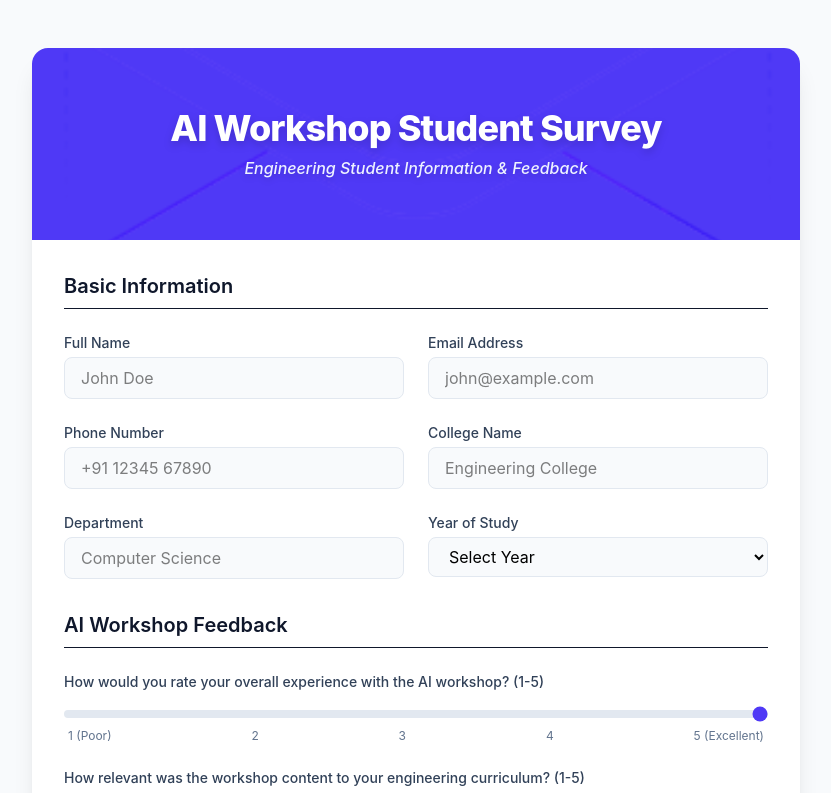
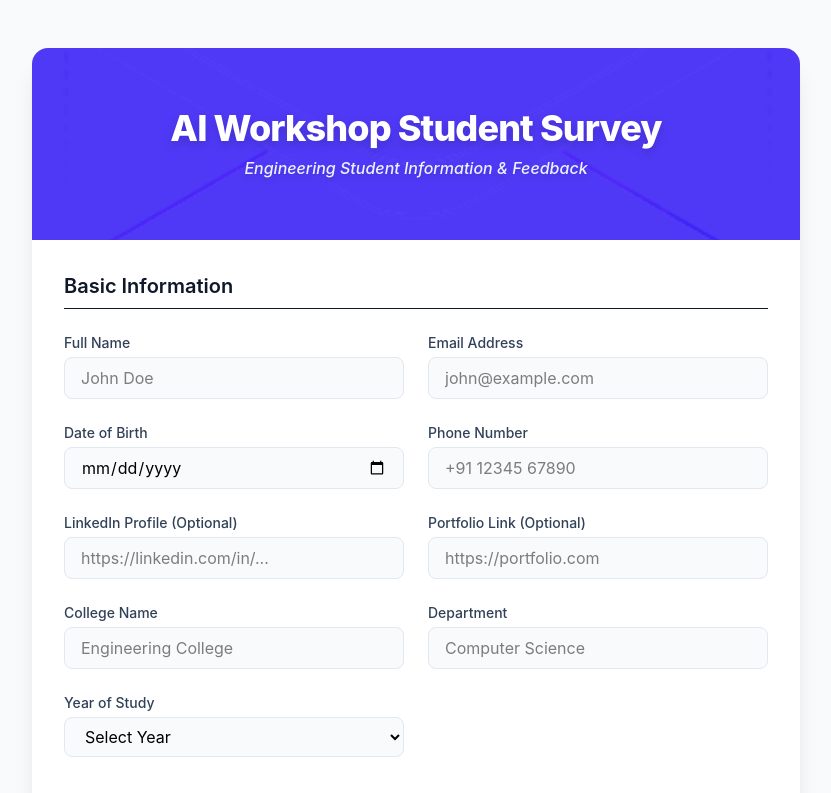
Before and after one commit to Anjalipatel1526/Surveyform, a React (Vite) app: page / in a window 1280 px wide. Shown: the top 793 px of the page, without its empty margins (224-1055 px from the left). Built offline with nearby package versions, Linux system fonts and the light colour scheme.

Commit message:
feat: add dob, linkedin, and portfolio fields to survey form and update documentation

```diff
--- a/src/components/SurveyForm.jsx
+++ b/src/components/SurveyForm.jsx
@@ -5,10 +5,13 @@ const SurveyForm = () => {
     const [formData, setFormData] = useState({
         name: '',
         email: '',
+        dob: '',
         phone: '',
         college: '',
         department: '',
         year: '',
+        linkedin: '',
+        portfolio: '',
         experience: '5',
         relevance: '5',
         satisfaction: '5',
@@ -50,7 +53,8 @@ const SurveyForm = () => {
             setStatus('success');
             alert('Thank you! Your survey response has been recorded.');
             setFormData({
-                name: '', email: '', phone: '', college: '', department: '', year: '',
+                name: '', email: '', dob: '', phone: '', college: '', department: '', year: '',
+                linkedin: '', portfolio: '',
                 experience: '5', relevance: '5', satisfaction: '5', recommend: 'Yes',
                 valuable_learned: '', improvement_suggestions: ''
             });
@@ -105,6 +109,17 @@ const SurveyForm = () => {
                                 />
                             </div>
                             <div>
+                                <label className="block text-sm font-medium text-slate-700 mb-1">Date of Birth</label>
+                                <input
+                                    required
+                                    type="date"
+                                    name="dob"
+                                    value={formData.dob}
+                                    onChange={handleChange}
+                                    className="w-full px-4 py-2 bg-slate-50 border border-slate-200 rounded-lg focus:ring-2 focus:ring-indigo-500 focus:border-transparent outline-none transition-all"
+                                />
+                            </div>
+                            <div>
                                 <label className="block text-sm font-medium text-slate-700 mb-1">Phone Number</label>
                                 <input
                                     required
@@ -114,6 +129,28 @@ const SurveyForm = () => {
                                     onChange={handleChange}
                                     className="w-full px-4 py-2 bg-slate-50 border border-slate-200 rounded-lg focus:ring-2 focus:ring-indigo-500 focus:border-transparent outline-none transition-all"
                                     placeholder="+91 12345 67890"
+                                />
+                            </div>
+                            <div>
+                                <label className="block text-sm font-medium text-slate-700 mb-1">LinkedIn Profile (Optional)</label>
+                                <input
+                                    type="url"
+                                    name="linkedin"
+                                    value={formData.linkedin}
+                                    onChange={handleChange}
+                                    className="w-full px-4 py-2 bg-slate-50 border border-slate-200 rounded-lg focus:ring-2 focus:ring-indigo-500 focus:border-transparent outline-none transition-all"
+                                    placeholder="https://linkedin.com/in/..."
+                                />
+                            </div>
+                            <div>
+                                <label className="block text-sm font-medium text-slate-700 mb-1">Portfolio Link (Optional)</label>
+                                <input
+                                    type="url"
+                                    name="portfolio"
+                                    value={formData.portfolio}
+                                    onChange={handleChange}
+                                    className="w-full px-4 py-2 bg-slate-50 border border-slate-200 rounded-lg focus:ring-2 focus:ring-indigo-500 focus:border-transparent outline-none transition-all"
+                                    placeholder="https://portfolio.com"
                                 />
                             </div>
                             <div>
```
Also changed, not shown: 2 other files (tests, documents, lock files or other folders).
